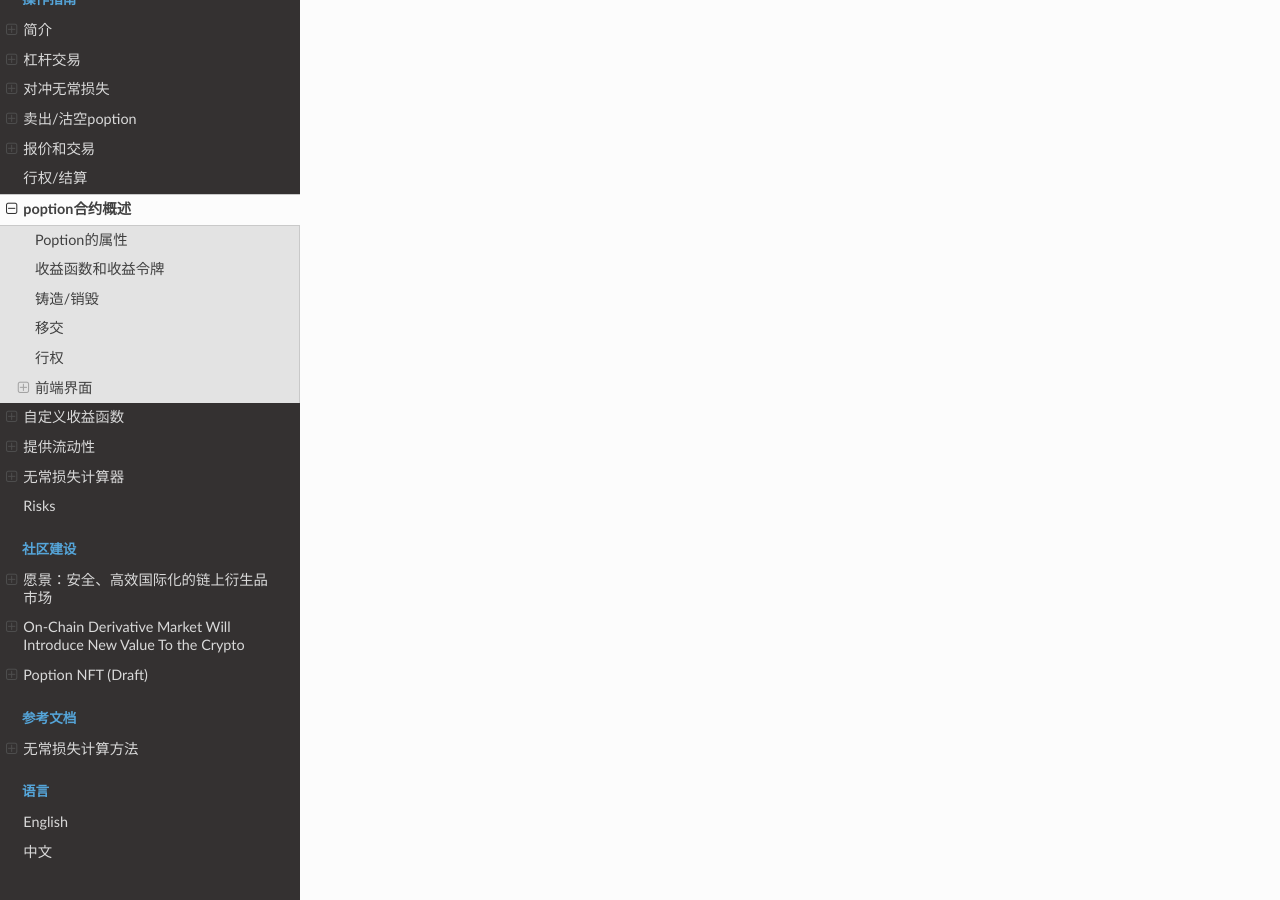
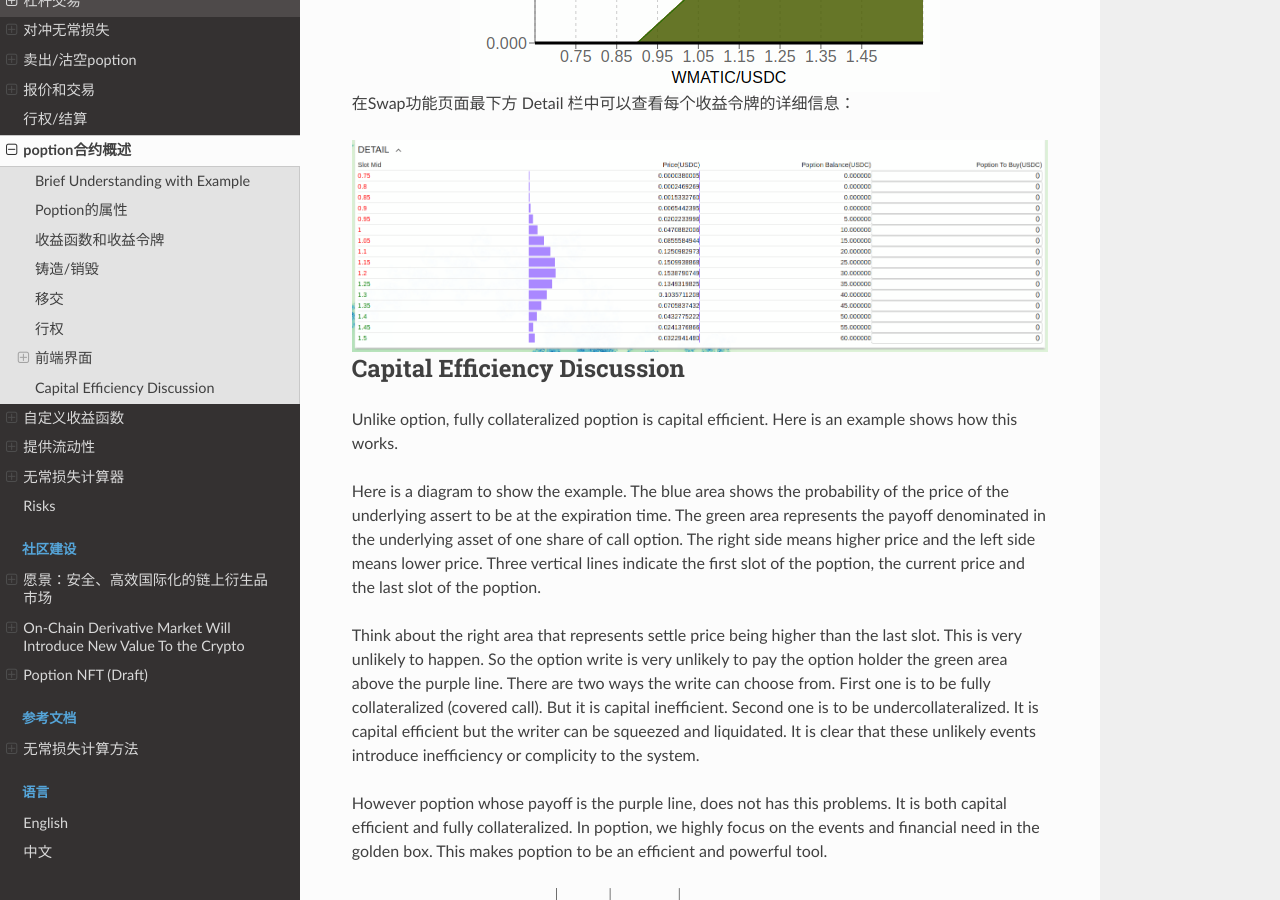
Before and after one commit to hydrogenbear/doc, a Sphinx documentation site: the page built from source/poption_contract.rst, in a window 1280 px wide and 900 px high, scrolled down 4566 px. Built offline with Sphinx 7.4.7 and the Read the Docs theme 2.0.0, drawn with Linux system fonts in a browser that asks for light colours; some of the changed text lies outside the part shown.

Commit message:
update introduction and poption introduction

```diff
--- /dev/null
+++ b/source/how.rst
@@ -0,0 +1,2 @@
+How Poption works
+================================
--- a/source/introduction.rst
+++ b/source/introduction.rst
@@ -7,10 +7,10 @@
 
 Poption 主要由两个部分组成：
 
-* poption 智能合约，它是一种 **ERC1155 协议** ，用于 管理 poption 的结余，结算和行权。
-* poption 自动做市商，它是一种 **常函数自动做市商** ，用于 poption 之间的交易。
+* :ref:`poption 智能合约<poption_contract>`，它是一种 **ERC1155 协议** ，用于 管理 poption 的结余，结算和行权。
+* :ref:`poption 自动做市商<auto_market_maker>`，它是一种 **常函数自动做市商** ，用于 poption 之间的交易。
 
-下图是自定义 poption 曲线的几个例子，绿线是poption自定义的收益曲线。
+下图是自定义 poption 曲线的几个例子，**绿线** 是poption自定义的收益曲线。
 
 .. figure:: ../images/payoff_l_5.png
     :align: center
--- a/source/liquidity_pool.rst
+++ b/source/liquidity_pool.rst
@@ -1,3 +1,5 @@
+.. _auto_market_maker:
+
 提供流动性
 ===================================
 
--- a/source/poption_contract.rst
+++ b/source/poption_contract.rst
@@ -3,6 +3,23 @@
 poption合约概述
 ================
 在了解一些poption的应用场景之后我们可以回过头在来更进一步了解一下poption合约。
+
+Brief Understanding with Example
+----------------------------------
+To get a Poption with some financial function. We usually take two steps.
+
+1. Mint current asset to all possible returns in the future.
+2. Swap some possible returns for other possible returns with the other.
+
+.. figure:: ../images/ab_bet.png
+    :align: center
+
+    Alice and Bob bet with the Ether's price. (Poption only support continuous payoff function currently.)
+
+.. figure:: ../images/ab_long.png
+    :align: center
+
+    Alice make a bull spread on Ether and Bob make a bear spread.
 
 Poption的属性
 ------------------------
@@ -90,3 +107,17 @@
 .. figure:: ../images/balance_1.png
     :alt: balance
     :align: center
+
+Capital Efficiency Discussion
+-------------------------------------
+Unlike option, fully collateralized poption is capital efficient. Here is an example shows how this works.
+
+Here is a diagram to show the example. The blue area shows the probability of the price of the underlying assert to be at the expiration time. The green area represents the payoff denominated in the underlying asset of one share of call option. The right side means higher price and the left side means lower price. Three vertical lines indicate the first slot of the poption, the current price and the last slot of the poption.
+
+Think about the right area that represents settle price being higher than the last slot. This is very unlikely to happen. So the option write is very unlikely to pay the option holder the green area above the purple line. There are two ways the write can choose from. First one is to be fully collateralized (covered call). But it is capital inefficient. Second one is to be undercollateralized. It is capital efficient but the writer can be squeezed and liquidated. It is clear that these unlikely events introduce inefficiency or complicity to the system.
+
+However poption whose payoff is the purple line, does not has this problems. It is both capital efficient and fully collateralized.
+In poption, we highly focus on the events and financial need in the golden box. This makes poption to be an efficient and powerful tool.
+
+.. image:: ../images/covered_call_vs_poption.png
+    :align: center
```
Also changed, not shown: source/acc-application.rst (added, +37 -0 lines), images/ab_bet.png (added), images/ab_long.png (added), images/ab_short.png (added), images/covered_call_vs_poption.png (added), images/covered_call_vs_poption.svg (added), 8 other files.
